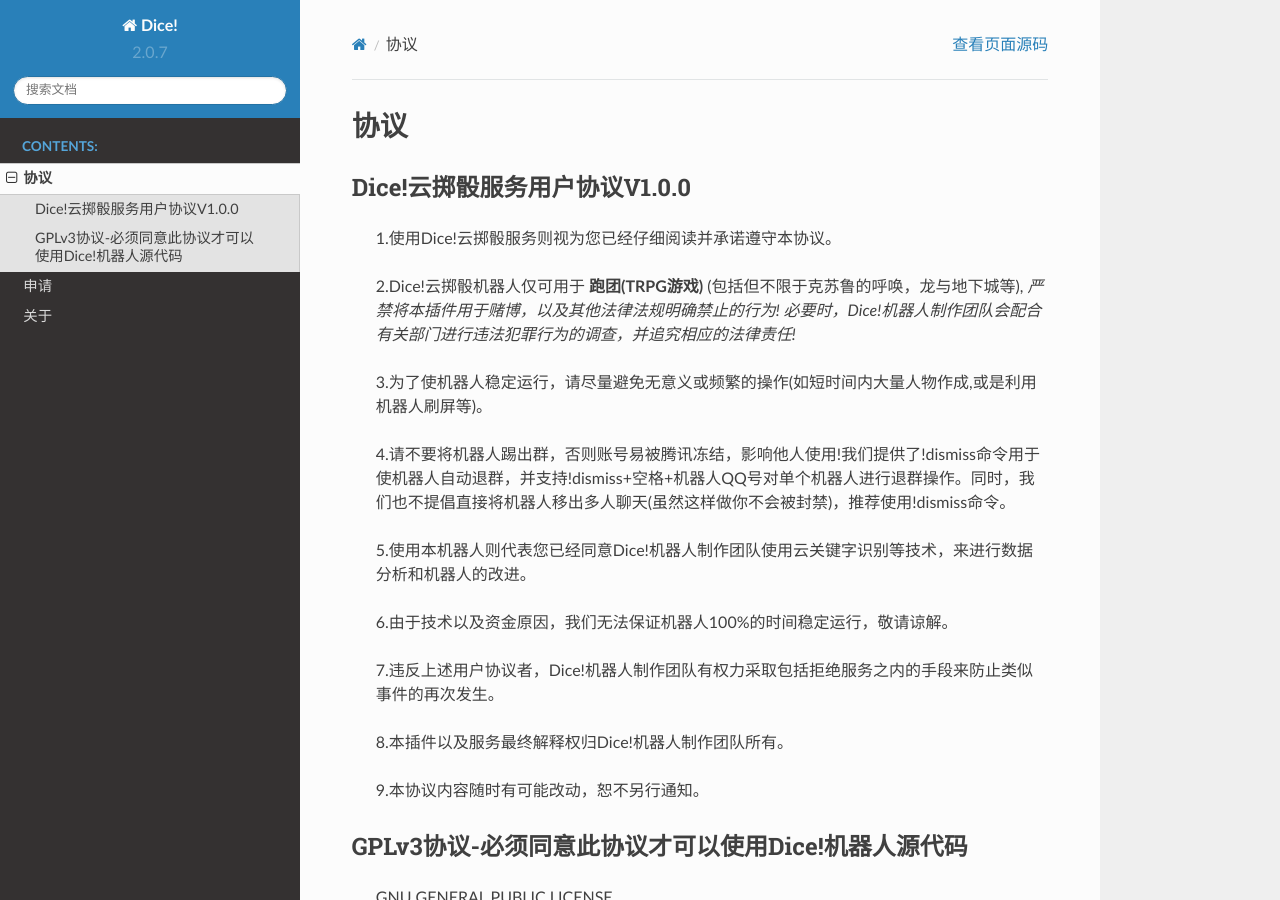
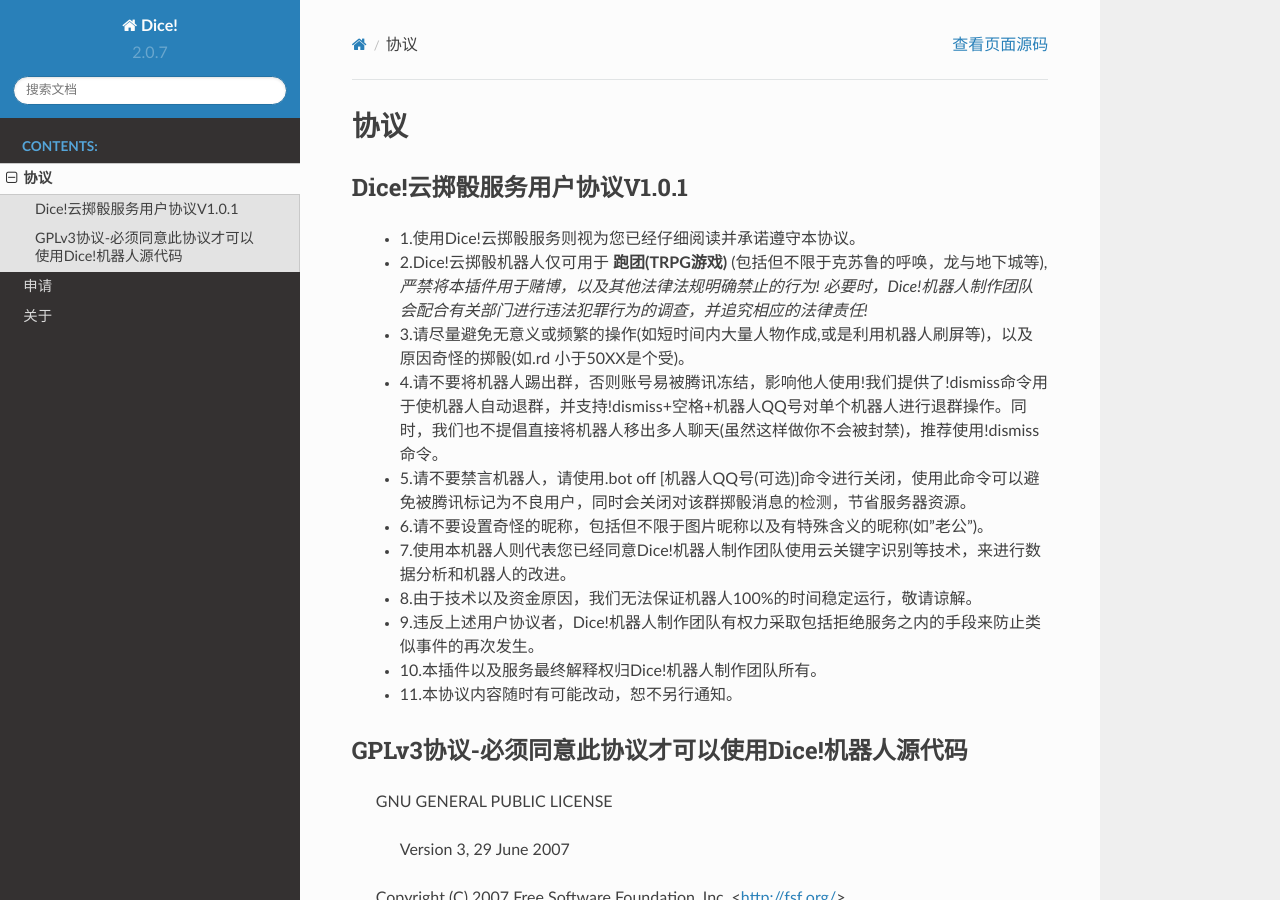
Before and after one commit to Dice-Developer-Team/Dice, a Sphinx documentation site: the page built from docs/License.rst, in a window 1280 px wide and 900 px high. Built offline with Sphinx 7.4.7 and the Read the Docs theme 2.0.0, drawn with Linux system fonts in a browser that asks for light colours.

Commit message:
Add files via upload

```diff
--- a/docs/License.rst
+++ b/docs/License.rst
@@ -10,26 +10,30 @@
    :maxdepth: 0
    :caption: Contents:
 
-Dice!云掷骰服务用户协议V1.0.0
+Dice!云掷骰服务用户协议V1.0.1
 --------------------------------
 
-    1.使用Dice!云掷骰服务则视为您已经仔细阅读并承诺遵守本协议。
+    - 1.使用Dice!云掷骰服务则视为您已经仔细阅读并承诺遵守本协议。
 
-    2.Dice!云掷骰机器人仅可用于 **跑团(TRPG游戏)** (包括但不限于克苏鲁的呼唤，龙与地下城等), *严禁将本插件用于赌博，以及其他法律法规明确禁止的行为! 必要时，Dice!机器人制作团队会配合有关部门进行违法犯罪行为的调查，并追究相应的法律责任!*
+    - 2.Dice!云掷骰机器人仅可用于 **跑团(TRPG游戏)** (包括但不限于克苏鲁的呼唤，龙与地下城等), *严禁将本插件用于赌博，以及其他法律法规明确禁止的行为! 必要时，Dice!机器人制作团队会配合有关部门进行违法犯罪行为的调查，并追究相应的法律责任!*
 
-    3.为了使机器人稳定运行，请尽量避免无意义或频繁的操作(如短时间内大量人物作成,或是利用机器人刷屏等)。
+    - 3.请尽量避免无意义或频繁的操作(如短时间内大量人物作成,或是利用机器人刷屏等)，以及原因奇怪的掷骰(如.rd 小于50XX是个受)。
 
-    4.请不要将机器人踢出群，否则账号易被腾讯冻结，影响他人使用!我们提供了!dismiss命令用于使机器人自动退群，并支持!dismiss+空格+机器人QQ号对单个机器人进行退群操作。同时，我们也不提倡直接将机器人移出多人聊天(虽然这样做你不会被封禁)，推荐使用!dismiss命令。
+    - 4.请不要将机器人踢出群，否则账号易被腾讯冻结，影响他人使用!我们提供了!dismiss命令用于使机器人自动退群，并支持!dismiss+空格+机器人QQ号对单个机器人进行退群操作。同时，我们也不提倡直接将机器人移出多人聊天(虽然这样做你不会被封禁)，推荐使用!dismiss命令。
 
-    5.使用本机器人则代表您已经同意Dice!机器人制作团队使用云关键字识别等技术，来进行数据分析和机器人的改进。
+    - 5.请不要禁言机器人，请使用.bot off [机器人QQ号(可选)]命令进行关闭，使用此命令可以避免被腾讯标记为不良用户，同时会关闭对该群掷骰消息的检测，节省服务器资源。
 
-    6.由于技术以及资金原因，我们无法保证机器人100%的时间稳定运行，敬请谅解。
+    - 6.请不要设置奇怪的昵称，包括但不限于图片昵称以及有特殊含义的昵称(如"老公")。
 
-    7.违反上述用户协议者，Dice!机器人制作团队有权力采取包括拒绝服务之内的手段来防止类似事件的再次发生。
+    - 7.使用本机器人则代表您已经同意Dice!机器人制作团队使用云关键字识别等技术，来进行数据分析和机器人的改进。
 
-    8.本插件以及服务最终解释权归Dice!机器人制作团队所有。
+    - 8.由于技术以及资金原因，我们无法保证机器人100%的时间稳定运行，敬请谅解。
 
-    9.本协议内容随时有可能改动，恕不另行通知。
+    - 9.违反上述用户协议者，Dice!机器人制作团队有权力采取包括拒绝服务之内的手段来防止类似事件的再次发生。
+
+    - 10.本插件以及服务最终解释权归Dice!机器人制作团队所有。
+
+    - 11.本协议内容随时有可能改动，恕不另行通知。
 
 
 GPLv3协议-必须同意此协议才可以使用Dice!机器人源代码
```
